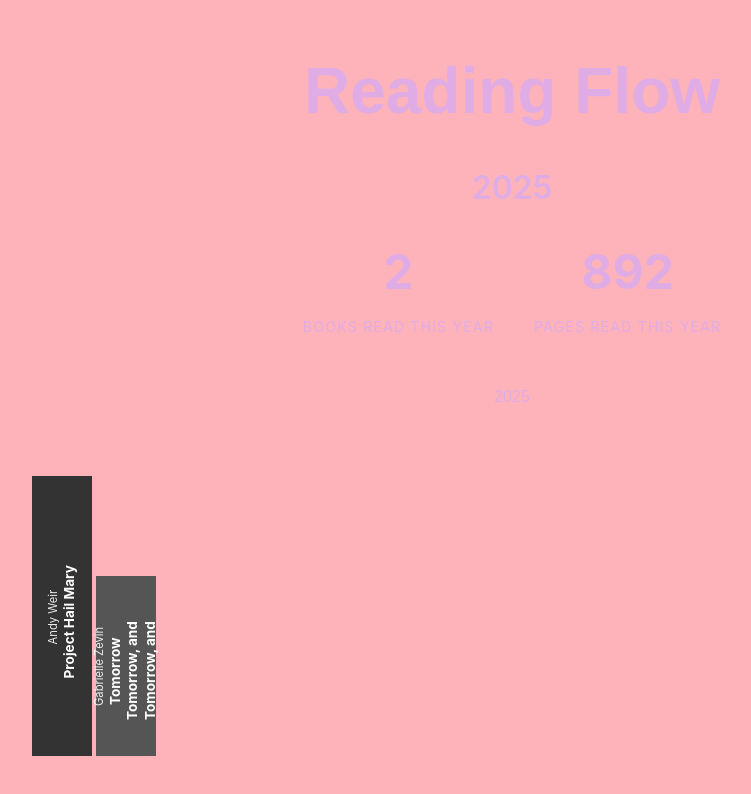
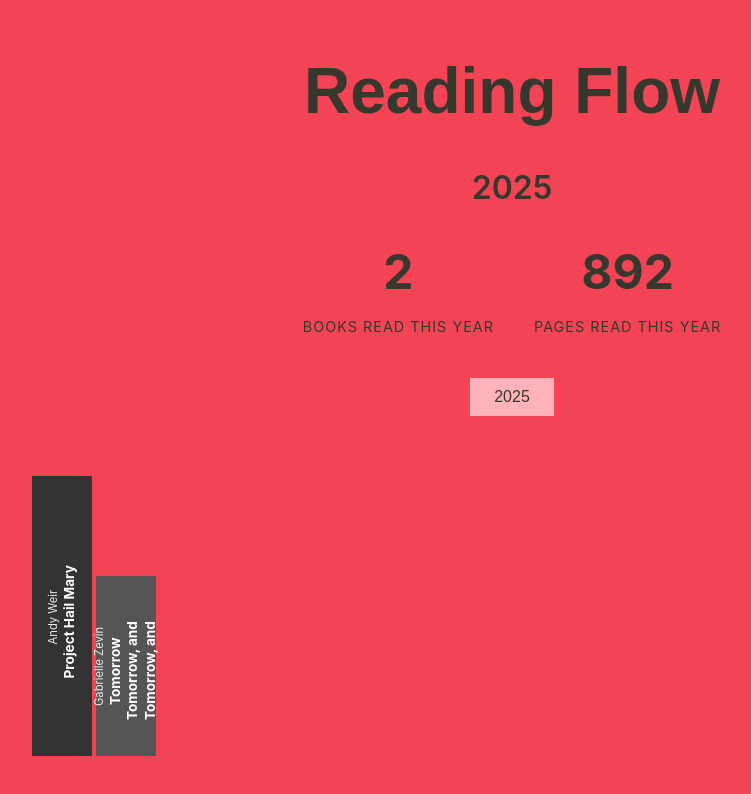
Before and after one commit to charlynelp/yearly-reading-flow, a plain HTML site: page index.html in a window 1280 px wide. Shown: the whole page, without its empty margins (128-879 px from the left). Drawn offline with Linux system fonts and the light colour scheme; a web font is replaced by a local one.

```diff
--- a/styles.css
+++ b/styles.css
@@ -6,8 +6,8 @@
 
 body {
     font-family: -apple-system, BlinkMacSystemFont, 'Segoe UI', Roboto, Oxygen, Ubuntu, Cantarell, sans-serif;
-    background: #FEB3BA;
-    color: #DFACE5;
+    background: #f24455;
+    color: #36382E;
     line-height: 1.6;
 }
 
@@ -26,7 +26,7 @@
     font-family: "BBH Bartle", sans-serif;
     font-size: 4rem;
     font-weight: 700;
-    color: #DFACE5;
+    color: #36382E;
 }
 
 /* Current Year Display */
@@ -34,7 +34,7 @@
     text-align: center;
     font-size: 2rem;
     font-weight: 600;
-    color: #DFACE5;
+    color: #36382E;
     margin-bottom: 20px;
 }
 
@@ -53,14 +53,14 @@
 .stat-number {
     font-size: 3rem;
     font-weight: 700;
-    color: #DFACE5;
+    color: #36382E;
 }
 
 .stat-label {
     font-size: 0.9rem;
     text-transform: uppercase;
     letter-spacing: 1px;
-    color: #DFACE5;
+    color: #36382E;
     margin-top: 5px;
 }
 
@@ -75,7 +75,7 @@
 
 .year-tab {
     padding: 10px 24px;
-    background: #DFACE5;
+    background: #36382E;
     border: none;
     border-radius: 0;
     cursor: pointer;
@@ -92,7 +92,7 @@
 
 .year-tab.active {
     background: #FEB3BA;
-    color: #DFACE5;
+    color: #36382E;
 }
 
 /* Bookshelf */
@@ -297,7 +297,7 @@
 .empty-state {
     text-align: center;
     padding: 60px 20px;
-    color: #DFACE5;
+    color: #36382E;
 }
 
 .empty-state p {
```
